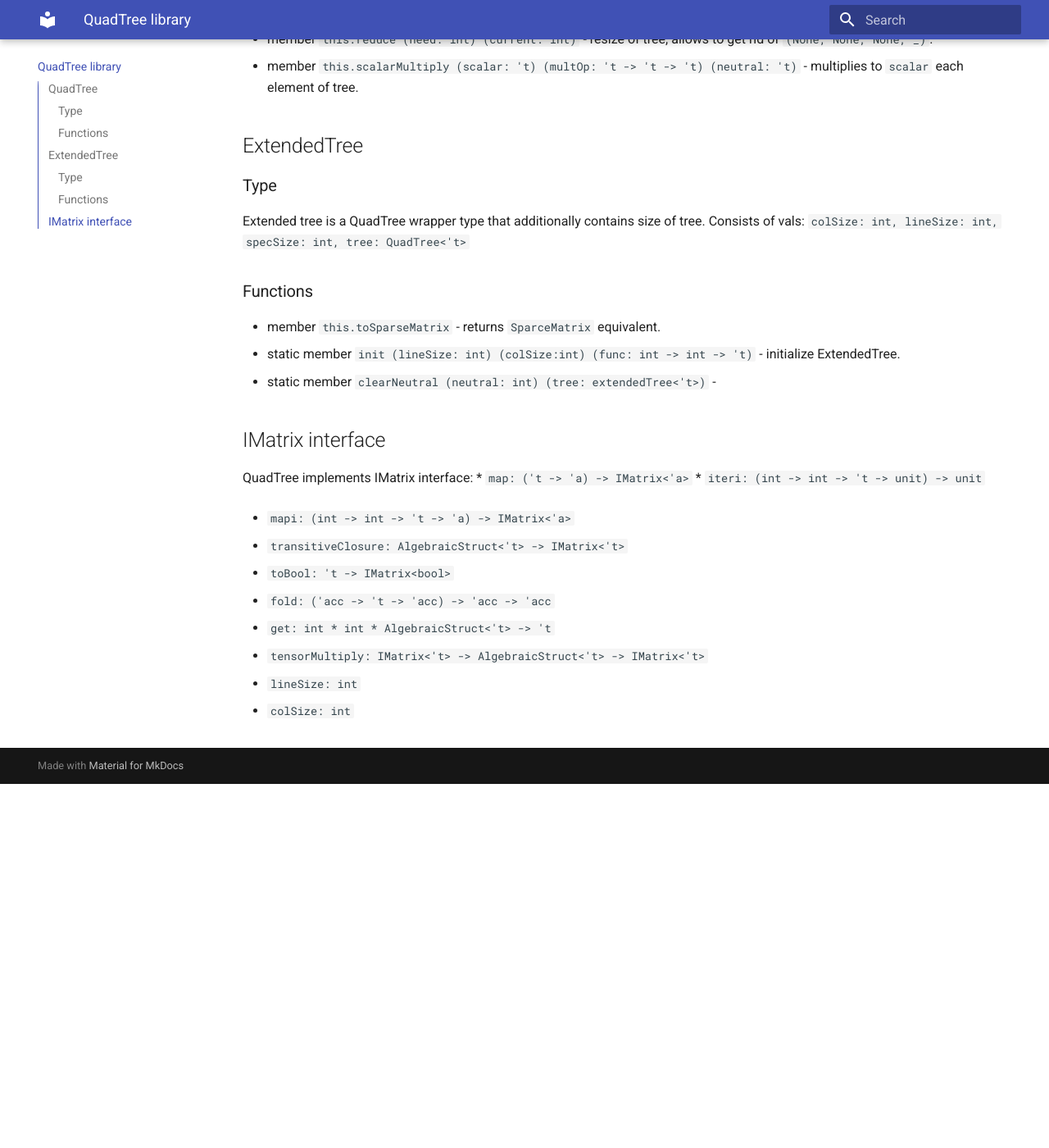
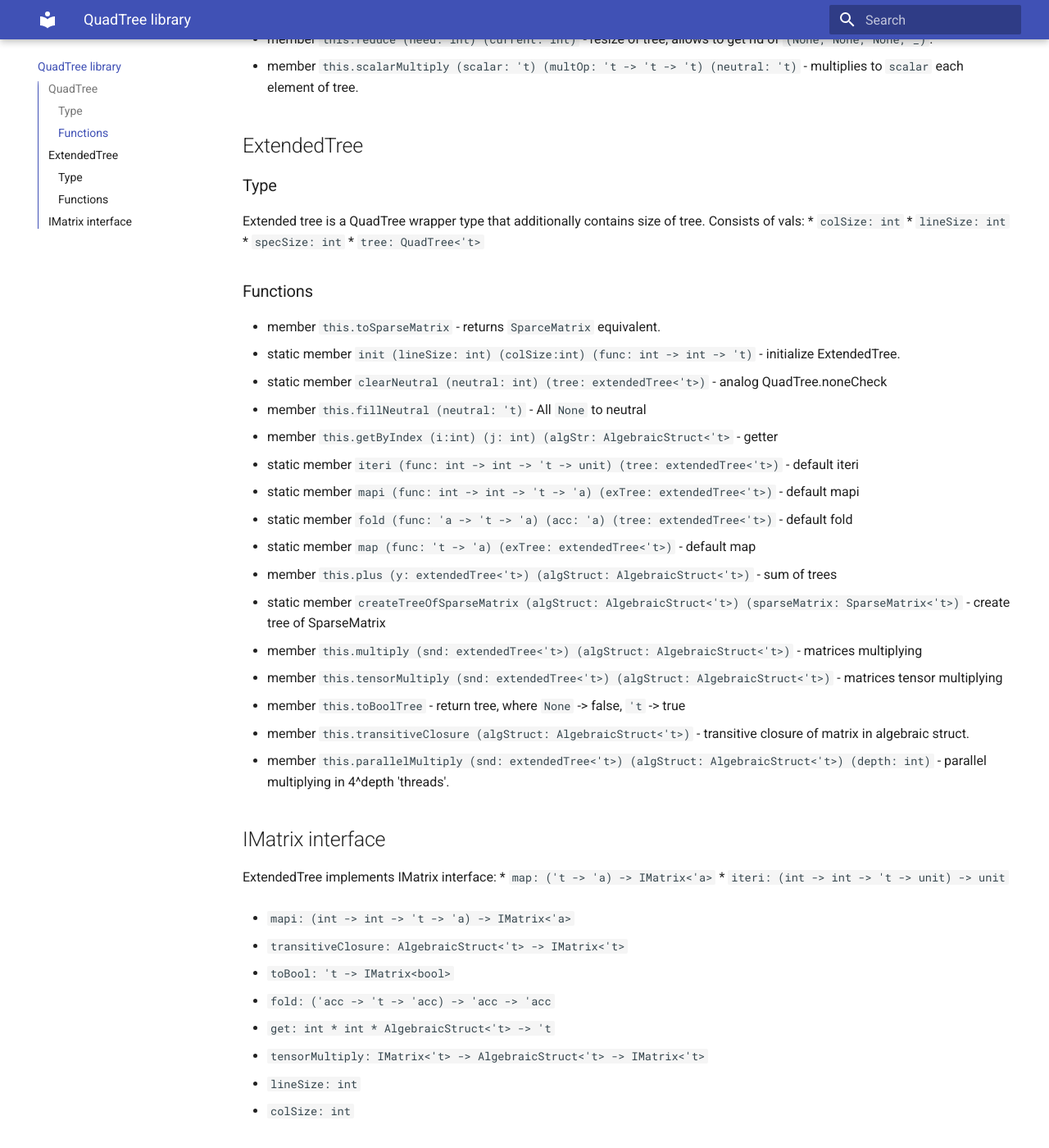
Before and after one commit to alexander-kurdakov/RegExpInterpreter, an MkDocs documentation site: the page built from docs/QuadTree.md, in a window 1280 px wide and 1400 px high, scrolled down 603 px. Shown: the whole window at 82% size. Built offline with MkDocs 1.6.1 and Material for MkDocs 9.7.7, drawn with Linux system fonts in a browser that asks for light colours; before the commit the page ends 1559 px from its top, so only the background shows below that.

Commit message:
quadtree doc complete

```diff
--- a/docs/QuadTree.md
+++ b/docs/QuadTree.md
@@ -17,14 +17,32 @@
 
 ## ExtendedTree
 ### Type
-Extended tree is a QuadTree wrapper type that additionally contains size of tree. Consists of vals: `colSize: int, lineSize: int, specSize: int,  tree: QuadTree<'t>`
+Extended tree is a QuadTree wrapper type that additionally contains size of tree. Consists of vals:
+* `colSize: int`
+* `lineSize: int`
+* `specSize: int`
+* `tree: QuadTree<'t>`
 ### Functions
 * member `this.toSparseMatrix` - returns `SparceMatrix` equivalent.
 * static member `init (lineSize: int) (colSize:int) (func: int -> int -> 't)` -  initialize ExtendedTree.
-* static member `clearNeutral (neutral: int) (tree: extendedTree<'t>)` -
+* static member `clearNeutral (neutral: int) (tree: extendedTree<'t>)` - analog QuadTree.noneCheck
+* member `this.fillNeutral (neutral: 't)` - All `None` to neutral
+* member `this.getByIndex (i:int) (j: int) (algStr: AlgebraicStruct<'t>` - getter
+* static member `iteri (func: int -> int -> 't -> unit) (tree: extendedTree<'t>)` - default iteri
+* static member `mapi (func: int -> int -> 't -> 'a) (exTree: extendedTree<'t>)` - default mapi
+* static member `fold (func: 'a -> 't -> 'a) (acc: 'a) (tree: extendedTree<'t>)` - default fold
+* static member `map (func: 't -> 'a) (exTree: extendedTree<'t>)` - default map
+* member `this.plus (y: extendedTree<'t>) (algStruct: AlgebraicStruct<'t>)` - sum of trees
+* static member `createTreeOfSparseMatrix (algStruct: AlgebraicStruct<'t>) (sparseMatrix: SparseMatrix<'t>)` - create tree of SparseMatrix
+* member `this.multiply (snd: extendedTree<'t>) (algStruct: AlgebraicStruct<'t>)` - matrices multiplying
+* member `this.tensorMultiply (snd: extendedTree<'t>) (algStruct: AlgebraicStruct<'t>)` - matrices tensor multiplying
+* member `this.toBoolTree` - return tree, where `None` -> false, `'t` -> true
+* member `this.transitiveClosure (algStruct: AlgebraicStruct<'t>)` - transitive closure of matrix in algebraic struct.
+* member `this.parallelMultiply (snd: extendedTree<'t>) (algStruct: AlgebraicStruct<'t>) (depth: int)` - parallel multiplying in 4^depth 'threads'.
+
 
 ## IMatrix interface
-QuadTree implements IMatrix interface:
+ExtendedTree implements IMatrix interface:
 *  `map: ('t -> 'a) -> IMatrix<'a>`
 * `iteri: (int -> int -> 't -> unit) -> unit`
 
```
